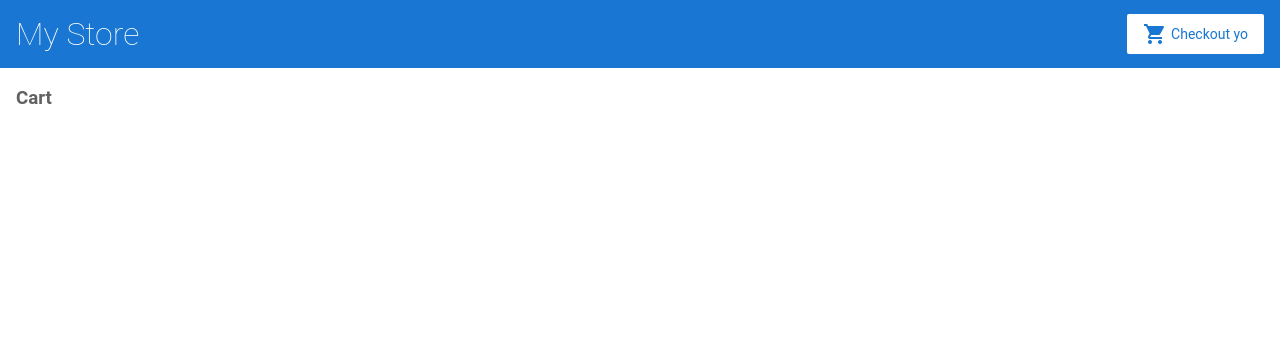
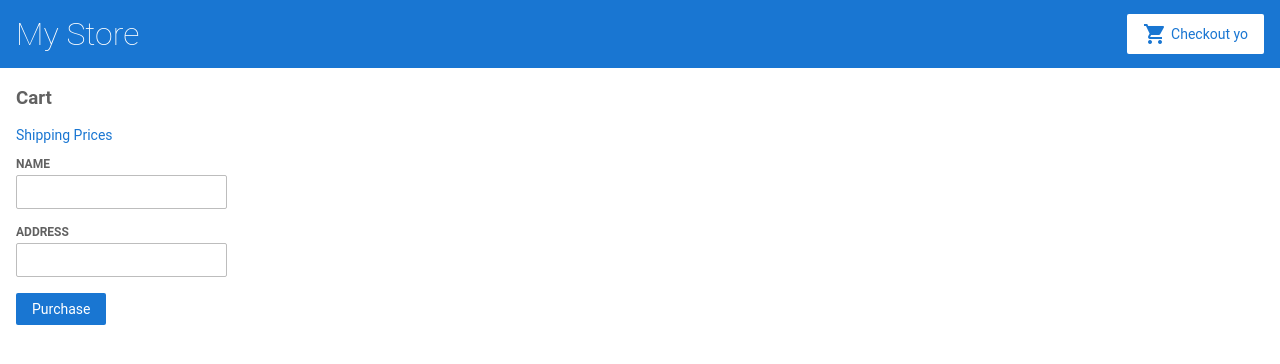
Before and after one commit to mtanzim/angular-tutorial, an Angular app: page /cart in a window 1280 px wide. Shown: the top 364 px of the page. Built offline with nearby package versions, Linux system fonts and the light colour scheme.

Commit message:
basic form

```diff
--- a/src/app/app.module.ts
+++ b/src/app/app.module.ts
@@ -2,6 +2,7 @@
 import { BrowserModule } from "@angular/platform-browser";
 import { RouterModule } from "@angular/router";
 import { ReactiveFormsModule } from "@angular/forms";
+import { HttpClientModule } from "@angular/common/http";
 
 import { AppComponent } from "./app.component";
 import { TopBarComponent } from "./top-bar/top-bar.component";
@@ -9,15 +10,18 @@
 import { ProductAlertsComponent } from "./product-alerts/product-alerts.component";
 import { ProductDetailsComponent } from "./product-details/product-details.component";
 import { CartComponent } from "./cart/cart.component";
+import { ShippingComponent } from "./shipping/shipping.component";
 
 @NgModule({
   imports: [
     BrowserModule,
     ReactiveFormsModule,
+    HttpClientModule,
     RouterModule.forRoot([
       { path: "", component: ProductListComponent },
       { path: "products/:productId", component: ProductDetailsComponent },
       { path: "cart", component: CartComponent },
+      { path: "shipping", component: ShippingComponent },
     ]),
   ],
   declarations: [
@@ -27,6 +31,7 @@
     ProductAlertsComponent,
     ProductDetailsComponent,
     CartComponent,
+    ShippingComponent,
   ],
   bootstrap: [AppComponent],
 })
--- a/src/app/cart.service.ts
+++ b/src/app/cart.service.ts
@@ -1,5 +1,5 @@
 import { Injectable } from "@angular/core";
-
+import { HttpClient } from "@angular/common/http";
 import { Product } from "./products";
 
 @Injectable({
@@ -7,7 +7,13 @@
 })
 export class CartService {
   items: Product[] = [];
-  constructor() {}
+  constructor(private http: HttpClient) {}
+
+  getShippingPrices() {
+    return this.http.get<{ type: string; price: number }[]>(
+      "/assets/shipping.json"
+    );
+  }
 
   addToCart(product: Product) {
     this.items.push(product);
--- a/src/app/cart/cart.component.html
+++ b/src/app/cart/cart.component.html
@@ -1,11 +1,27 @@
 <h3>Cart</h3>
 
+<p>
+  <a routerLink="/shipping">Shipping Prices</a>
+</p>
 <div class="cart-item" *ngFor="let item of items">
   <span>{{ item.name }}</span>
   <span>{{ item.price | currency }}</span>
   <button type="button" (click)="remove(item)">Remove</button>
 </div>
 
+<form [formGroup]="checkoutForm" (ngSubmit)="onSubmit()">
+  <div>
+    <label for="name"> Name </label>
+    <input id="name" type="text" formControlName="name" />
+  </div>
+
+  <div>
+    <label for="address"> Address </label>
+    <input id="address" type="text" formControlName="address" />
+  </div>
+  <button class="button" type="submit">Purchase</button>
+</form>
+
 <!--
 Copyright Google LLC. All Rights Reserved.
 Use of this source code is governed by an MIT-style license that
--- a/src/app/cart/cart.component.ts
+++ b/src/app/cart/cart.component.ts
@@ -1,5 +1,6 @@
 import { Component, OnInit } from "@angular/core";
 import { Product } from "../products";
+import { FormBuilder } from "@angular/forms";
 import { CartService } from "../cart.service";
 
 @Component({
@@ -9,10 +10,24 @@
 })
 export class CartComponent implements OnInit {
   items = this.cartService.getItems();
-  constructor(private cartService: CartService) {}
+
+  checkoutForm = this.formBuilder.group({
+    name: "",
+    address: "",
+  });
+
+  constructor(
+    private cartService: CartService,
+    private formBuilder: FormBuilder
+  ) {}
 
   ngOnInit(): void {}
   remove(product: Product) {
     this.items = this.cartService.remove(product);
   }
+  onSubmit() {
+    this.items = this.cartService.clearCart();
+    console.warn("Order submitted", this.checkoutForm.value);
+    this.checkoutForm.reset();
+  }
 }
--- /dev/null
+++ b/src/app/shipping/shipping.component.html
@@ -0,0 +1,6 @@
+<h3>Shipping Prices</h3>
+
+<div class="shipping-item" *ngFor="let shipping of shippingCosts | async">
+  <span>{{ shipping.type }}</span>
+  <span>{{ shipping.price | currency }}</span>
+</div>
--- /dev/null
+++ b/src/app/shipping/shipping.component.ts
@@ -0,0 +1,14 @@
+import { Component, OnInit } from "@angular/core";
+import { CartService } from "../cart.service";
+
+@Component({
+  selector: "app-shipping",
+  templateUrl: "./shipping.component.html",
+  styleUrls: ["./shipping.component.css"],
+})
+export class ShippingComponent implements OnInit {
+  shippingCosts = this.cartService.getShippingPrices();
+  constructor(private cartService: CartService) {}
+
+  ngOnInit(): void {}
+}
```
Also changed, not shown: src/app/shipping/shipping.component.css (added), 1 other file (tests, documents, lock files or other folders).
